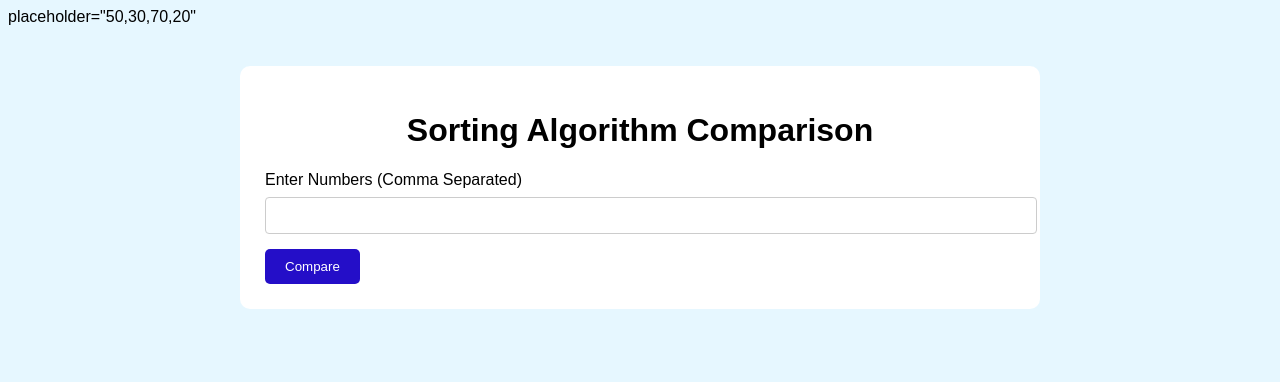
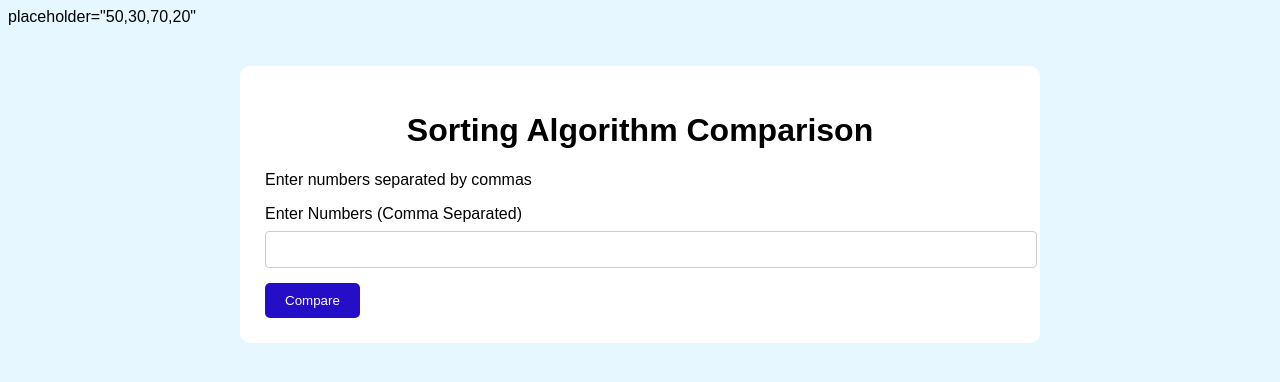
Before and after one commit to srishanth9912/CFAI_PROJECT, a Flask app: page / in a window 1280 px wide. Shown: the top 382 px of the page. Run offline with Flask 3, Linux system fonts and the light colour scheme.

Commit message:
Add instruction text

```diff
--- a/templates/index.html
+++ b/templates/index.html
@@ -7,6 +7,7 @@
 <body>placeholder="50,30,70,20"
     <div class="container">
         <h1>Sorting Algorithm Comparison</h1>
+        <p>Enter numbers separated by commas</p>
         <form method="POST">
             <label>Enter Numbers (Comma Separated)</label>
             <input type="text" name="numbers"  required>
```
